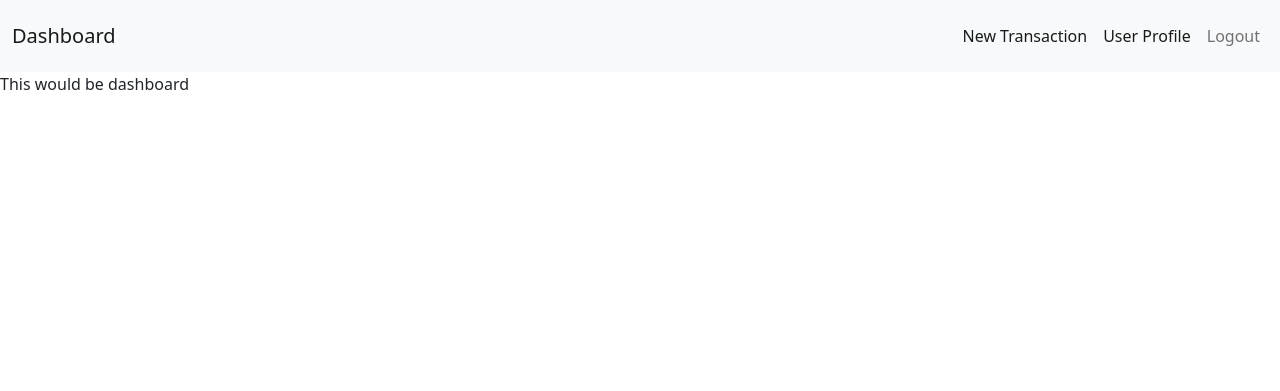
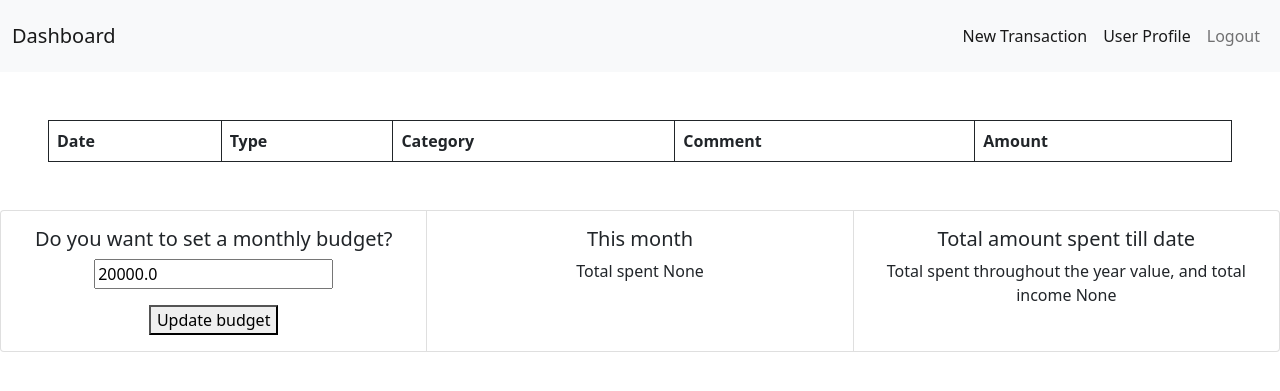
Before and after one commit to AkShAtHaA-L/Python-Expense-Tracker, a Django app: page /dashboard/ in a window 1280 px wide. Shown: the top 391 px of the page. Run offline with Django 4.2, Linux system fonts and the light colour scheme; the visitor is signed in with stand-in values (Sample User, id 1); data comes from the database, SQL or seed files in the repository; data that the repository does not hold is empty.

Commit message:
dashboard styling

```diff
--- a/transactions/templates/transactions/index.html
+++ b/transactions/templates/transactions/index.html
@@ -6,13 +6,55 @@
 
 
 {% block body%}
-This would be dashboard<br>
-{% for transaction in all_transactions %}
-{{ transaction.type }}
-{{ transaction.amount }}
-{{ transaction.comment }}
-{{ transaction.category }}
-{{ transaction.date }}
-<br>
-{% endfor %}
+<div class="table-responsive-sm m-5">
+    <table class="table table-bordered border-dark table-striped table-hover">
+        <thead>
+            <tr>
+                <th scope="col">Date</th>
+                <th scope="col">Type</th>
+                <th scope="col">Category</th>
+                <th scope="col">Comment</th>
+                <th scope="col">Amount</th>
+            </tr>
+        </thead>
+        <tbody>
+            {% for transaction in latest_five %}
+            <tr>
+                <td>{{ transaction.date }}</td>
+                <td>{{ transaction.type }}</td>
+                <td>{{ transaction.category }}</td>
+                <td>{{ transaction.comment }}</td>
+                <td>{{ transaction.amount }}</td>
+            </tr>
+            {% endfor %}
+        </tbody>
+        <!-- <tfoot>
+            <td colspan="5" class="text-end">Total - {{latest_sum}}</td>
+        </tfoot> -->
+    </table>
+</div>
+
+<div class="card-group">
+    <div class="card text-center">
+      <div class="card-body">
+        <h5 class="card-title">Do you want to set a monthly budget?</h5>
+        <p class="card-text"><input type="number" value="{{monthly_budget}}"></p>
+        <button type="submit">Update budget</button>
+      </div>
+    </div>
+    <div class="card text-center">
+      <div class="card-body">
+        <h5 class="card-title">This month</h5>
+        <p class="card-text">Total spent {{ last_month_sum }}</p>
+
+      </div>
+    </div>
+    <div class="card text-center">
+      <div class="card-body">
+        <h5 class="card-title">Total amount spent till date</h5>
+        <p class="card-text">Total spent throughout the year value, and total income {{all_transactions_sum}}</p>
+
+      </div>
+    </div>
+  </div>
 {%endblock%}
--- a/transactions/views.py
+++ b/transactions/views.py
@@ -4,17 +4,38 @@
 from .forms import TransactionForm
 from users.models import User
 from .models import Transaction
+from django.utils import timezone
+import datetime
+from django.db.models import Sum
 
 # Create your views here.
 
 @login_required
 def dashboard(request):
     user = User.objects.get(pk=request.user.id)
-    all_transactions = user.transaction_set.all()
-    for transaction in all_transactions:
-        print(transaction)
+
+    #all transactions
+    all_transactions = user.transaction_set.filter(type="Expense")
+    all_transactions_sum = all_transactions.aggregate(Sum('amount'))['amount__sum']
+
+    #last year expenses
+    last_year = datetime.date.today() - datetime.timedelta(days=365)
+    last_year_data = user.transaction_set.filter(date__gt=last_year,type="Expense")
+    last_year_sum = last_year_data.aggregate(Sum('amount'))['amount__sum']
+
+    #monthly expenses
+    last_month = datetime.date.today() - datetime.timedelta(days=30)
+    last_month_data = user.transaction_set.filter(date__gt=last_month,type="Expense")
+    last_month_sum = last_month_data.aggregate(Sum('amount'))['amount__sum']
+    latest_five = all_transactions[0:5]
+
+    monthly_budget = user.profile.monthly_budget
     context = {
-        'all_transactions': all_transactions
+        'username': user,
+        'latest_five': latest_five,
+        'monthly_budget': monthly_budget,
+        'all_transactions_sum': all_transactions_sum,
+        'last_month_sum': last_month_sum
     }
     return render(request, "transactions/index.html", context=context)
 
```
